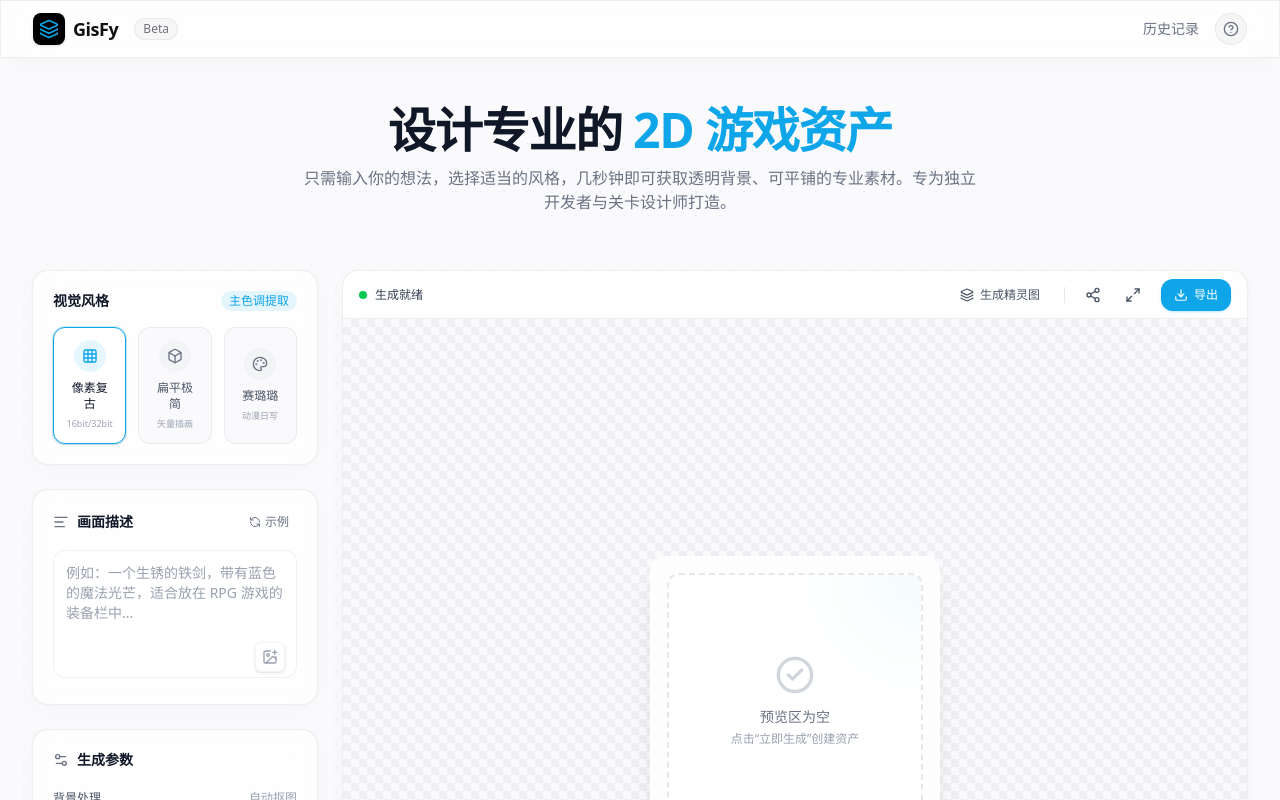
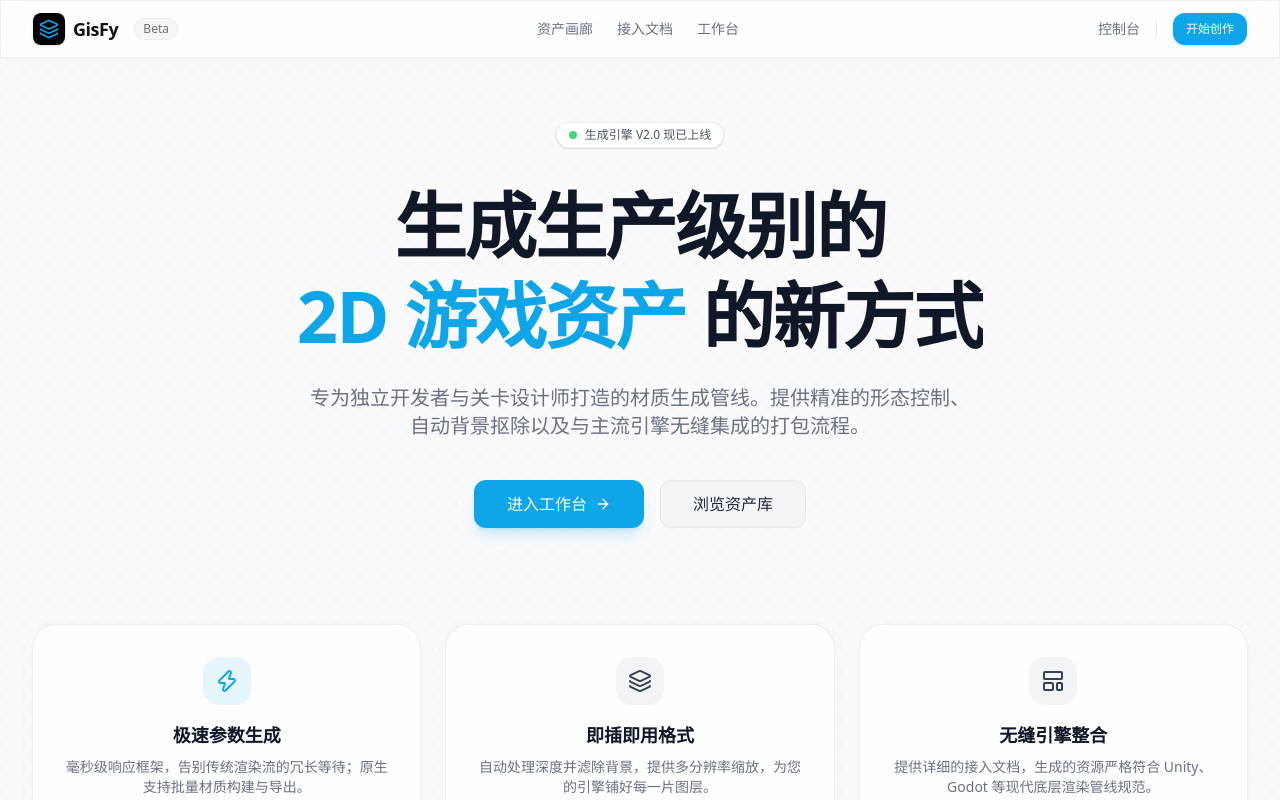
Before and after one commit to AlkaidSTART/gisfy, a Next.js app: page / in a window 1280 px wide. Shown: the top 800 px of the page. Built offline with nearby package versions, Linux system fonts and the light colour scheme.

Commit message:
feat: 添加仪表盘、文档页面和资产画廊，优化导航和布局

```diff
--- /dev/null
+++ b/src/app/dashboard/page.tsx
@@ -0,0 +1,22 @@
+import { PieChart } from "lucide-react";
+import Link from "next/link";
+import { Button } from "@/components/ui/button";
+
+export default function DashboardPage() {
+  return (
+    <div className="w-full flex-col flex flex-1 items-center justify-center animate-fade-in pb-20">
+      <div className="glass-panel p-10 rounded-3xl flex flex-col items-center justify-center max-w-lg w-full text-center">
+        <div className="w-16 h-16 bg-gray-100 text-gray-400 rounded-2xl flex items-center justify-center mb-6">
+          <PieChart className="w-8 h-8" />
+        </div>
+        <h2 className="text-xl font-bold text-gray-900 mb-2">配额管理仪表盘</h2>
+        <p className="text-sm text-gray-500 mb-8">
+          管理您的 API Key (通义万相等)，查看月度账单和生成渲染点数消耗趋势。
+        </p>
+        <Link href="/generate">
+          <Button variant="outline">返回工作台</Button>
+        </Link>
+      </div>
+    </div>
+  );
+}
--- /dev/null
+++ b/src/app/gallery/page.tsx
@@ -0,0 +1,23 @@
+import { PenBox } from "lucide-react";
+import Link from "next/link";
+import { Button } from "@/components/ui/button";
+
+export default function GalleryPage() {
+  return (
+    <div className="w-full flex-col flex flex-1 items-center justify-center animate-fade-in pb-20">
+      <div className="glass-panel p-10 rounded-3xl flex flex-col items-center justify-center max-w-lg w-full text-center">
+        <div className="w-16 h-16 bg-gray-100 text-gray-400 rounded-2xl flex items-center justify-center mb-6">
+          <PenBox className="w-8 h-8" />
+        </div>
+        <h2 className="text-xl font-bold text-gray-900 mb-2">公共资产画廊</h2>
+        <p className="text-sm text-gray-500 mb-8">
+          模块维护中...这里将展示优质的生成资产（如
+          Tilemap，环境精灵图等），如同小型的资源商店。
+        </p>
+        <Link href="/generate">
+          <Button>前往生成</Button>
+        </Link>
+      </div>
+    </div>
+  );
+}
--- a/src/app/page.tsx
+++ b/src/app/page.tsx
@@ -1,69 +1,113 @@
-import StyleSelector from "@/components/workspace/style-selector";
-import PromptEditor from "@/components/workspace/prompt-editor";
-import ParamControls from "@/components/workspace/param-controls";
-import PreviewCard from "@/components/workspace/preview-card";
-import HistoryBar from "@/components/workspace/history-bar";
-import { Sparkles } from "lucide-react";
+"use client";
+
+import { useRef } from "react";
+import Link from "next/link";
+import { ArrowRight, Layers, LayoutTemplate, Zap } from "lucide-react";
 import { Button } from "@/components/ui/button";
+import gsap from "gsap";
+import { useGSAP } from "@gsap/react";
+
+gsap.registerPlugin(useGSAP);
 
 export default function Home() {
+  const container = useRef<HTMLDivElement>(null);
+
+  useGSAP(() => {
+    const tl = gsap.timeline({ defaults: { ease: "power3.out" } });
+
+    tl.fromTo(
+      ".hero-badge",
+      { y: 20, opacity: 0 },
+      { y: 0, opacity: 1, duration: 0.6 }
+    )
+      .fromTo(
+        ".hero-title-line",
+        { y: 30, opacity: 0, filter: "blur(8px)" },
+        { y: 0, opacity: 1, filter: "blur(0px)", duration: 0.8, stagger: 0.15 },
+        "-=0.4"
+      )
+      .fromTo(
+        ".hero-desc",
+        { y: 20, opacity: 0 },
+        { y: 0, opacity: 1, duration: 0.6 },
+        "-=0.5"
+      )
+      .fromTo(
+        ".hero-actions",
+        { y: 20, opacity: 0 },
+        { y: 0, opacity: 1, duration: 0.6 },
+        "-=0.4"
+      )
+      .fromTo(
+        ".visual-card",
+        { y: 40, opacity: 0, scale: 0.95 },
+        { y: 0, opacity: 1, scale: 1, duration: 0.8, stagger: 0.1 },
+        "-=0.4"
+      );
+  }, { scope: container });
+
   return (
-    <div className="w-full flex-col flex gap-8 pb-20">
+    <div ref={container} className="w-full flex-col flex items-center justify-center min-h-[80vh]">
+
       {/* Hero Section */}
-      <section className="text-center py-6 animate-slide-up">
-        <h1 className="text-3xl md:text-5xl font-bold tracking-tight text-gray-900 mb-3">
-          设计专业的 <span className="text-[#0EA5E9]">2D 游戏资产</span>
-        </h1>
-        <p className="text-gray-500 max-w-2xl mx-auto text-sm md:text-base">
-          只需输入你的想法，选择适当的风格，几秒钟即可获取透明背景、可平铺的专业素材。专为独立开发者与关卡设计师打造。
-        </p>
-      </section>
-
-      {/* Main Workspace: 2 columns on desktop, stacked on mobile */}
-      <section className="grid grid-cols-1 lg:grid-cols-12 gap-6 items-start w-full">
-        {/* Left Column: Input & Controls */}
-        <div
-          className="lg:col-span-4 xl:col-span-3 flex flex-col gap-6 w-full animate-slide-up"
-          style={{ animationDelay: "100ms" }}
-        >
-          <StyleSelector />
-
-          <PromptEditor />
-
-          <ParamControls />
-
-          <div className="pt-2">
-            <Button
-              size="lg"
-              className="w-full gap-2 shadow-lg h-14 text-md font-semibold"
-            >
-              <Sparkles className="w-5 h-5" />
-              立即生成
-            </Button>
-            <p className="text-xs text-center text-gray-400 mt-3 flex items-center justify-center gap-1">
-              将消耗 1 点额度
-            </p>
-          </div>
+      <section className="text-center w-full max-w-4xl mx-auto flex flex-col items-center pt-10 pb-20">
+        <div className="hero-badge inline-flex items-center gap-2 px-3 py-1 mb-8 rounded-full border border-(--color-border) bg-white shadow-sm text-xs font-medium text-gray-600">
+          <span className="w-2 h-2 rounded-full bg-green-500 animate-pulse"></span>
+          生成引擎 V2.0 现已上线
         </div>
 
-        {/* Right Column: Preview & Editor */}
-        <div
-          className="lg:col-span-8 xl:col-span-9 w-full h-full min-h-125 flex flex-col animate-slide-up"
-          style={{ animationDelay: "150ms" }}
-        >
-          <PreviewCard />
+        <h1 className="text-5xl md:text-7xl font-bold tracking-tight text-gray-900 mb-6 leading-tight">
+          <div className="hero-title-line overflow-hidden">生成生产级别的</div>
+          <div className="hero-title-line overflow-hidden">
+            <span className="text-[#0EA5E9]">2D 游戏资产</span> 的新方式
+          </div>
+        </h1>
+
+        <p className="hero-desc text-gray-500 text-lg md:text-xl max-w-2xl text-center mb-10">
+          专为独立开发者与关卡设计师打造的材质生成管线。提供精准的形态控制、自动背景抠除以及与主流引擎无缝集成的打包流程。
+        </p>
+
+        <div className="hero-actions flex items-center justify-center gap-4">
+          <Link href="/generate">
+            <Button size="lg" className="h-12 px-8 text-base shadow-lg shadow-[#0EA5E9]/20 gap-2">
+              进入工作台 <ArrowRight className="w-4 h-4" />
+            </Button>
+          </Link>
+          <Link href="/gallery">
+            <Button variant="secondary" size="lg" className="h-12 px-8 text-base">
+              浏览资产库
+            </Button>
+          </Link>
         </div>
       </section>
 
-      {/* Bottom Section: Recent History */}
-      <section
-        className="w-full mt-10 animate-slide-up"
-        style={{ animationDelay: "200ms" }}
-      >
-        <h3 className="text-sm font-semibold text-gray-900 mb-4 px-1">
-          最近生成
-        </h3>
-        <HistoryBar />
+      {/* Feature Visuals / Bento Grid */}
+      <section className="w-full grid grid-cols-1 md:grid-cols-3 gap-6 mt-4">
+
+        <div className="visual-card glass-panel p-8 rounded-3xl flex flex-col items-center text-center">
+          <div className="w-12 h-12 bg-[#0EA5E9]/10 text-[#0EA5E9] rounded-2xl flex items-center justify-center mb-4">
+            <Zap className="w-6 h-6" />
+          </div>
+          <h3 className="text-lg font-semibold text-gray-900 mb-2">极速参数生成</h3>
+          <p className="text-sm text-gray-500">毫秒级响应框架，告别传统渲染流的冗长等待；原生支持批量材质构建与导出。</p>
+        </div>
+
+        <div className="visual-card glass-panel p-8 rounded-3xl flex flex-col items-center text-center">
+          <div className="w-12 h-12 bg-gray-100 text-gray-700 rounded-2xl flex items-center justify-center mb-4">
+            <Layers className="w-6 h-6" />
+          </div>
+          <h3 className="text-lg font-semibold text-gray-900 mb-2">即插即用格式</h3>
+          <p className="text-sm text-gray-500">自动处理深度并滤除背景，提供多分辨率缩放，为您的引擎铺好每一片图层。</p>
+        </div>
+
+        <div className="visual-card glass-panel p-8 rounded-3xl flex flex-col items-center text-center">
+          <div className="w-12 h-12 bg-gray-100 text-gray-700 rounded-2xl flex items-center justify-center mb-4">
+            <LayoutTemplate className="w-6 h-6" />
+          </div>
+          <h3 className="text-lg font-semibold text-gray-900 mb-2">无缝引擎整合</h3>
+          <p className="text-sm text-gray-500">提供详细的接入文档，生成的资源严格符合 Unity、Godot 等现代底层渲染管线规范。</p>
+        </div>
+
       </section>
     </div>
   );
--- a/src/components/layout/header.tsx
+++ b/src/components/layout/header.tsx
@@ -1,10 +1,13 @@
-import { Layers, HelpCircle } from "lucide-react";
+import { Layers } from "lucide-react";
 import Link from "next/link";
+import { Button } from "@/components/ui/button";
 
 export default function Header() {
   return (
-    <header className="sticky top-0 z-50 w-full border-b border-(--color-border) glass-panel rounded-none">
+    <header className="sticky top-0 z-50 w-full border-b border-border/50 glass-panel rounded-none">
       <div className="max-w-7xl mx-auto flex h-14 items-center justify-between px-4 md:px-8">
+
+        {/* LOGO area */}
         <div className="flex items-center gap-2">
           <div className="w-8 h-8 bg-black text-white flex items-center justify-center rounded-lg shadow-sm">
             <Layers className="w-5 h-5 text-[#0EA5E9]" />
@@ -12,22 +15,35 @@ export default function Header() {
           <Link href="/" className="font-semibold text-lg tracking-tight">
             GisFy
           </Link>
-          <span className="px-2 py-0.5 ml-2 text-xs bg-(--color-secondary) border border-(--color-border) text-muted-foreground rounded-full">
+          <span className="px-2 py-0.5 ml-2 text-xs bg-secondary border border-border/50 text-muted-foreground rounded-full hidden sm:inline-block">
             Beta
           </span>
         </div>
 
-        <nav className="flex items-center gap-4">
-          <Link
-            href="/history"
-            className="text-sm text-gray-500 hover:text-black font-medium transition-colors"
-          >
-            历史记录
+        {/* Central Nav Links */}
+        <nav className="hidden md:flex items-center gap-6">
+          <Link href="/gallery" className="text-sm text-gray-500 hover:text-black font-medium transition-colors">
+            资产画廊
           </Link>
-          <button className="glass-button w-8 h-8 flex items-center justify-center rounded-full text-gray-500">
-            <HelpCircle className="w-4 h-4" />
-          </button>
+          <Link href="/docs" className="text-sm text-gray-500 hover:text-black font-medium transition-colors">
+            接入文档
+          </Link>
+          <Link href="/generate" className="text-sm text-gray-500 hover:text-black font-medium transition-colors">
+            工作台
+          </Link>
         </nav>
+
+        {/* Right Actions */}
+        <div className="flex items-center gap-3">
+          <Link href="/dashboard" className="text-sm text-gray-500 hover:text-black font-medium transition-colors hidden sm:inline-block">
+            控制台
+          </Link>
+          <div className="w-px h-4 bg-gray-200 mx-1 hidden sm:block"></div>
+          <Link href="/generate">
+            <Button size="sm" className="hidden sm:inline-flex">开始创作</Button>
+          </Link>
+        </div>
+
       </div>
     </header>
   );
```
Also changed, not shown: src/app/docs/page.tsx (added, +23 -0 lines), src/app/generate/page.tsx (+23 -9 lines).
